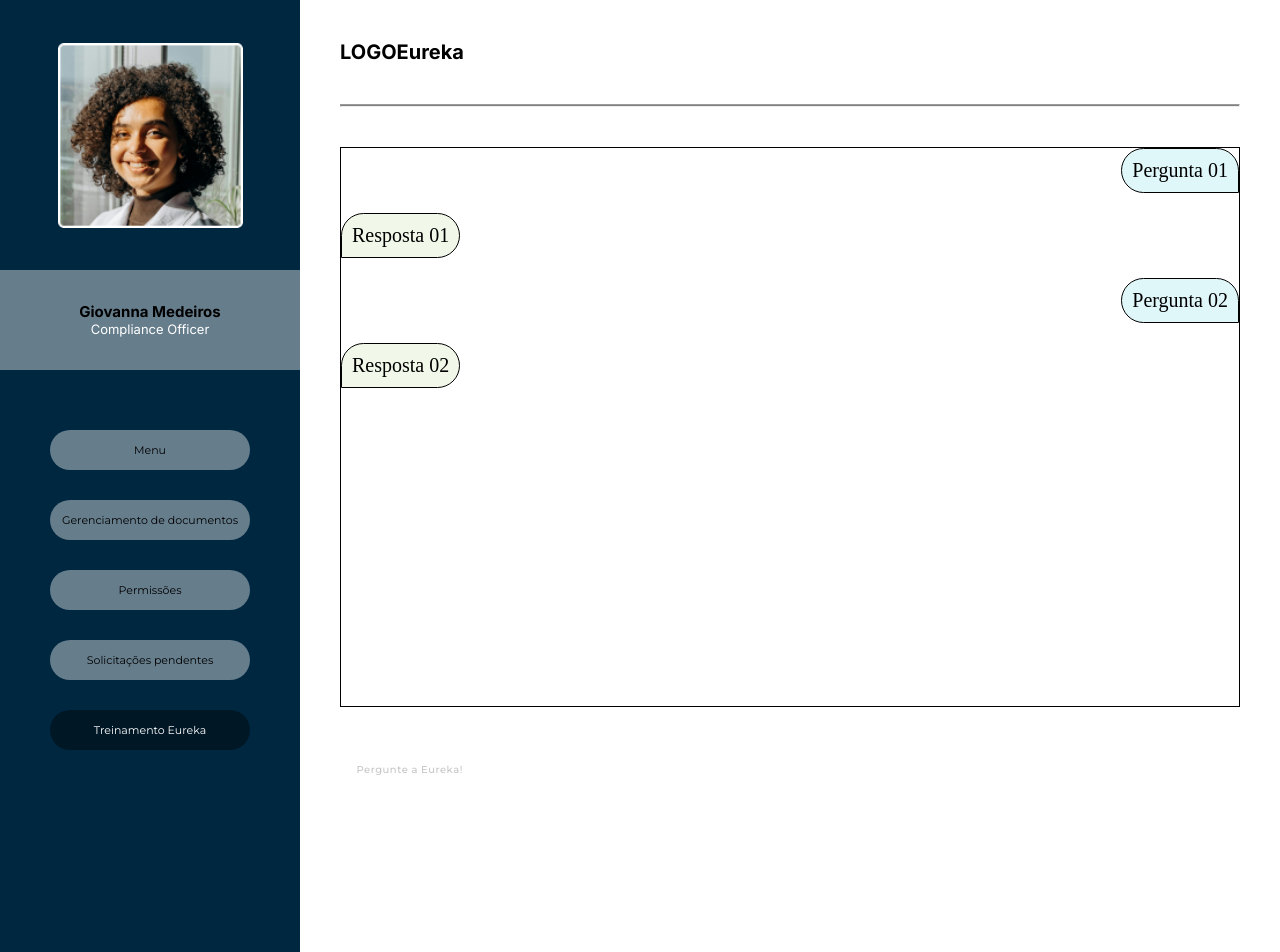
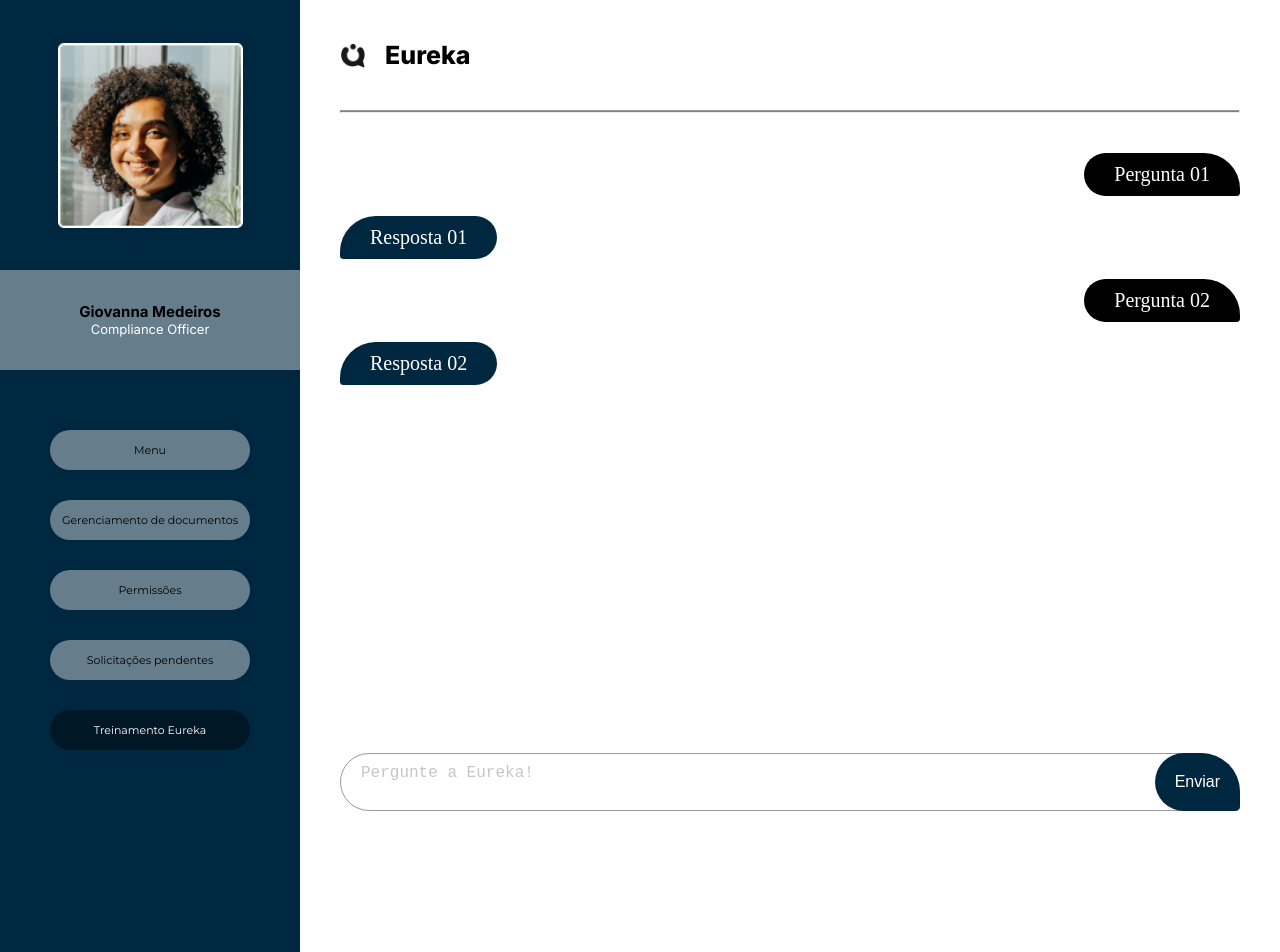
Before and after one commit to kenzotanaka17/Challenge-TalkOn, a React (Vite) app in the folder TalkOn/: page /training in a window 1280 px wide. Shown: the top 952 px of the page. Built offline with nearby package versions, Linux system fonts and the light colour scheme.

Commit message:
feat: Adicionando funcionalidades no treinamento

```diff
--- a/TalkOn/src/pages/login/index.tsx
+++ b/TalkOn/src/pages/login/index.tsx
@@ -13,7 +13,7 @@ export function Login() {
   function onHandleLogin(e: FormEvent) {
     e.preventDefault();
     if(email == 'teste' && password == '123') {
-      navigate("/docs-management", {replace: true})
+      navigate("/menu", {replace: true})
     }  else alert("Dados incorretos")
   }
 
--- a/TalkOn/src/pages/training/index.tsx
+++ b/TalkOn/src/pages/training/index.tsx
@@ -1,20 +1,43 @@
+import { FormEvent, useState } from 'react'
 import { SideBar } from '../../components/sideBar'
 import styles from './training.module.css'
+import logo from '../../assets/talkon.png'
 
 export function Training() {
+    const [input, setInput] = useState('')
+    const [messages, setMessages] = useState<string[]>([])
+
+    function handleSubmit(e: FormEvent) {
+        e.preventDefault()
+        if (input.trim() !== '') {
+            setMessages([...messages, input])
+            setInput('')
+        }
+    }
+
     return (
         <div className={styles.container}>
             <SideBar page='training'/>
             <section className={styles.chatBox}>
-                <h1><span>LOGO</span>Eureka</h1>
+                <h1><span><img src={logo} alt="Logo eureka" /></span>Eureka</h1>
                 <hr />
                 <div className={styles.chat}>
                     <p className={styles.user}>Pergunta 01</p>
                     <p className={styles.ai}>Resposta 01</p>
                     <p className={styles.user}>Pergunta 02</p>
                     <p className={styles.ai}>Resposta 02</p>
+                    {messages.map((message, index) => (
+                        <p key={index} className={styles.user}>{message}</p>
+                    ))}
                 </div>
-                <input type="text" placeholder='Pergunte a Eureka!'/>
+                <form className={styles.question} onSubmit={handleSubmit}>
+                    <textarea
+                        placeholder='Pergunte a Eureka!'
+                        value={input}
+                        onChange={(e) => setInput(e.target.value)}
+                    />
+                    <button type='submit'>Enviar</button>
+                </form>
             </section>
         </div>
     )
--- a/TalkOn/src/pages/training/training.module.css
+++ b/TalkOn/src/pages/training/training.module.css
@@ -28,9 +28,23 @@ html {
 
 .chatBox h1 {
     font-family: "Inter", sans-serif;
-    font-weight: 700;
-    font-size: 2rem;
+    font-weight: 800;
+    font-size: 2.5rem;
+    display: flex;
+    align-items: center;
+    gap: 2rem;
 }
+
+.chatBox h1 span {
+    display: flex;
+    align-items: center;
+}
+
+.chatBox h1 span img {
+    width: 2.5rem;
+    height: auto;
+}
+
 
 .chatBox hr {
     height: 0.3rem;
@@ -39,31 +53,72 @@ html {
 }
 
 .chat {
-    border: 1px solid black;
-    min-height: 70vh;
     display: flex;
     flex-direction: column;
     gap: 2rem;
     font-size: 2rem;
     width: 100%;
+    min-height: 70vh;
+    max-height: 70vh;
+    overflow-y: auto;
 }
 
+
 .user, .ai {
-    border: 1px solid black;
     padding: 1rem;
+    color: #ffffff;
     max-width: 60%;
+    padding: 1rem 3rem;
+    word-break: break-word;
 }
 
 .user {
-    border-radius: 3rem 3rem 0 3rem;
-    align-self: flex-end; /* Alinha o texto do usuário à direita */
-    background-color: #e0f7fa; /* Cor de fundo para distinguir */
-    text-align: right; /* Alinha o texto dentro do p à direita */
+    border-radius: 3rem 5rem 0.5rem 3rem;
+    align-self: flex-end;
+    background-color: #000000;
+    text-align: right;
 }
 
 .ai {
-    border-radius: 3rem 3rem 3rem 0;
-    align-self: flex-start; /* Alinha o texto da AI à esquerda */
-    background-color: #f1f8e9; /* Cor de fundo para distinguir */
-    text-align: left; /* Alinha o texto dentro do p à esquerda */
+    border-radius: 5rem 3rem 3rem 0.5rem;
+    align-self: flex-start;
+    background-color: #002740;
+    text-align: left;
 }
+
+.question {
+    position: relative;
+    display: flex;
+    width: 100%;
+    align-items: center;
+}
+
+.question textarea {
+    width: 100%;
+    padding: 1rem 9rem 1rem 2rem;
+    border-radius: 5rem 7rem 0.5rem 5rem;
+    border: 1px solid #999999;
+    font-size: 1.6rem;
+}
+
+.question textarea::-webkit-scrollbar {
+    display: none;
+}
+
+.question button {
+    position: absolute;
+    right: 0;
+    height: 100%;
+    padding: 1rem 2rem;
+    background-color: #002740;
+    border: none;
+    border-radius: 3rem 4rem 0.5rem 3rem;
+    color: #fff;
+    font-size: 1.6rem;
+    cursor: pointer;
+    transition: background-color 0.3s;
+}
+
+.question button:hover {
+    background-color: #001a33;
+}
```
Also changed, not shown: TalkOn/src/assets/talkon.png (added).
